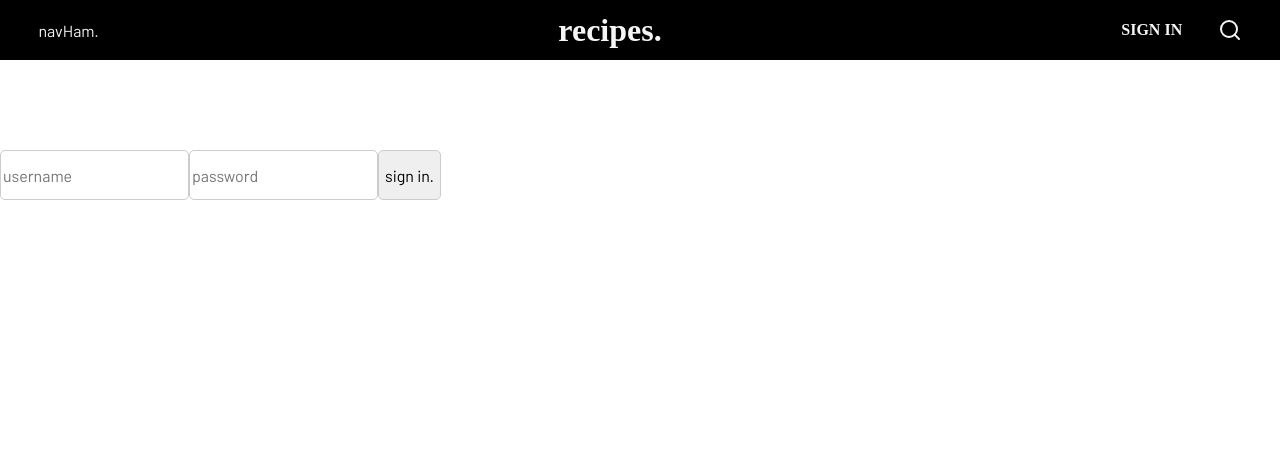
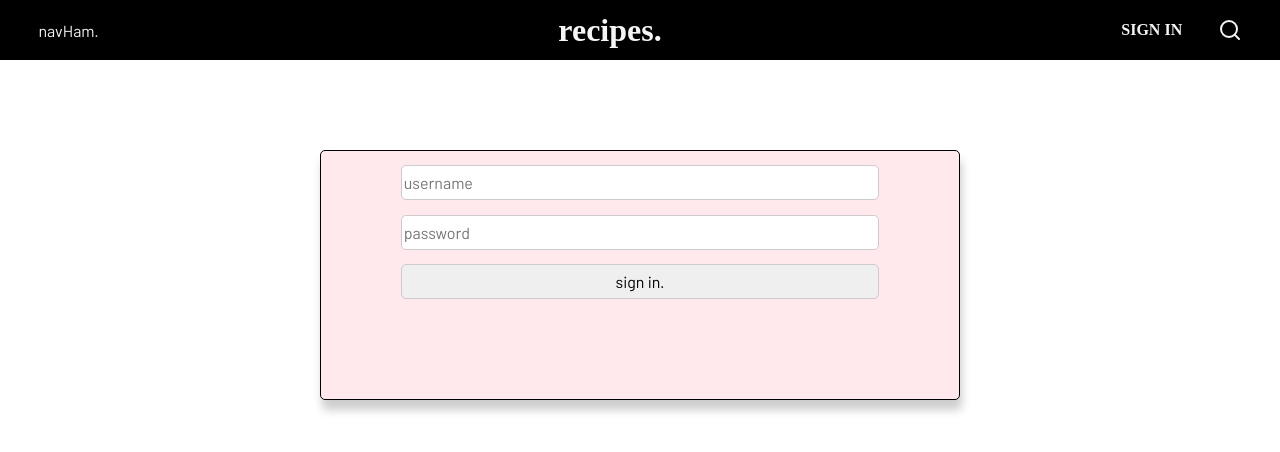
Before and after one commit to gnardinosaur/heatherFrontEnd, a React app: page / in a window 1280 px wide. Both pictures are taken after a click on the element "SIGN IN". Shown: the top 452 px of the page. Built offline with nearby package versions, Linux system fonts and the light colour scheme; a web font is replaced by a local one.

Commit message:
creating sign-in modal

```diff
--- a/components/Header/index.js
+++ b/components/Header/index.js
@@ -1,5 +1,5 @@
 import React, { useState } from 'react';
-import styles from './Header.module.scss';
+import styles from './styles.scss';
 import { Search } from 'react-feather'; //icons
 import SearchBar from '../SearchBar';
 import SignInModal from '../SignInModal';
--- a/components/SearchBar/index.js
+++ b/components/SearchBar/index.js
@@ -1,16 +1,16 @@
 import React from 'react';
-import styles from './SearchBar.module.scss';
-import classnames from 'classnames';
+import styles from './styles.scss';
+import cn from 'classnames';
 
 function SearchBar(props) {
 
   return (
-    <div className={classnames(
+    <div className={cn(
       styles.searchBar,
       props.show && styles.show
     )}>
       <div className={styles.inputWrap}>
-        <form>
+        <form className={styles.sim}>
           <input type='text' placeholder='what are you looking for?' className={styles.searchInput}></input>
           <input type='submit' value='search.' className={styles.btn}></input>
         </form>
--- a/components/SearchBar/SearchBar.module.scss
+++ b/components/SearchBar/styles.scss
@@ -25,7 +25,6 @@
 
 .inputWrap {
   margin: auto;
-}
 
   form {
     display: flex;
@@ -39,6 +38,7 @@ form {
 
       @include mobile {
         height: 30px;
+      }
     }
   }
 }
--- a/components/SignInModal/SignInModal.module.scss
+++ /dev/null
@@ -1,17 +0,0 @@
-@mixin mobile {
-  @media (max-width: 414px) {
-    @content;
-  }
-}
-
-.modal {
-  display: none;
-
-  &.show {
-    display: inherit;
-  }
-}
-
-/* Why is 'form' style getting inhereted from the SearchBar component's styles.scss?
-  - Is it b/c they're both being rednered by Header and it is importing styles from both sheets?
-*/
--- a/components/SignInModal/index.js
+++ b/components/SignInModal/index.js
@@ -1,19 +1,21 @@
 import React from 'react';
-import styles from './SignInModal.module.scss';
-import classnames from 'classnames';
+import styles from './styles.scss';
+import cn from 'classnames';
 
 function SignInModal(props) {
 
   return (
-    <div className={classnames(
+    <div className={cn(
       styles.modal,
       props.show && styles.show
       )}>
-      <form>
-        <input type='text' name='username' placeholder='username'></input>
-        <input type='password' name='pw' placeholder='password'></input>
-        <input type='submit' value='sign in.'></input>
-      </form>
+      <div>
+        <form>
+          <input type='text' name='username' placeholder='username'></input>
+          <input type='password' name='pw' placeholder='password'></input>
+          <input type='submit' value='sign in.'></input>
+        </form>
+      </div>
     </div>
   )
 };
--- /dev/null
+++ b/components/SignInModal/styles.scss
@@ -0,0 +1,41 @@
+@mixin mobile {
+  @media (max-width: 414px) {
+    @content;
+  }
+}
+
+.modal {
+  display: none;
+  margin: auto;
+  height: 250px;
+  width: 50%;
+  background-color: #ffe9ec;
+  justify-content: center;
+  text-align: center;
+  align-items: center;
+  border: 1px solid;
+  border-radius: 5px;
+  box-shadow: 2px 10px 10px rgb(0, 0, 0, 0.2);
+
+  form {
+    display: inline-block;
+    position: relative;
+    top: 20%;
+    width: 75%;
+  }
+
+  input {
+    display: block;
+    margin-top: 3%;
+    height: 35px;
+    width: 100%;
+    border-radius: 5px;
+    border: 1px solid #ccc;
+    font-weight: 300;
+    font-size: 100%;
+  }
+
+  &.show {
+    display: block;
+  }
+}
--- a/package.json
+++ b/package.json
@@ -22,7 +22,9 @@
     "@babel/core": "^7.12.10",
     "@babel/preset-env": "^7.12.11",
     "@babel/preset-react": "^7.12.10",
+    "babel-core": "^6.26.3",
     "babel-loader": "^8.2.2",
+    "babel-preset-env": "^1.7.0",
     "css-loader": "^5.0.1",
     "html-webpack-plugin": "^4.5.1",
     "sass": "^1.32.5",
--- a/webpack.config.js
+++ b/webpack.config.js
@@ -24,7 +24,9 @@ module.exports = {
           {
             loader: 'css-loader',
             options: {
-              modules: true
+              modules: {
+                localIdentName: '[path][name]__[local]'
+              }
             }
           },
           'sass-loader'
```
Also changed, not shown: components/Header/styles.scss (renamed from components/Header/Header.module.scss), 1 other file (tests, documents, lock files or other folders). Lines whose indentation alone changed are shown as unchanged.
